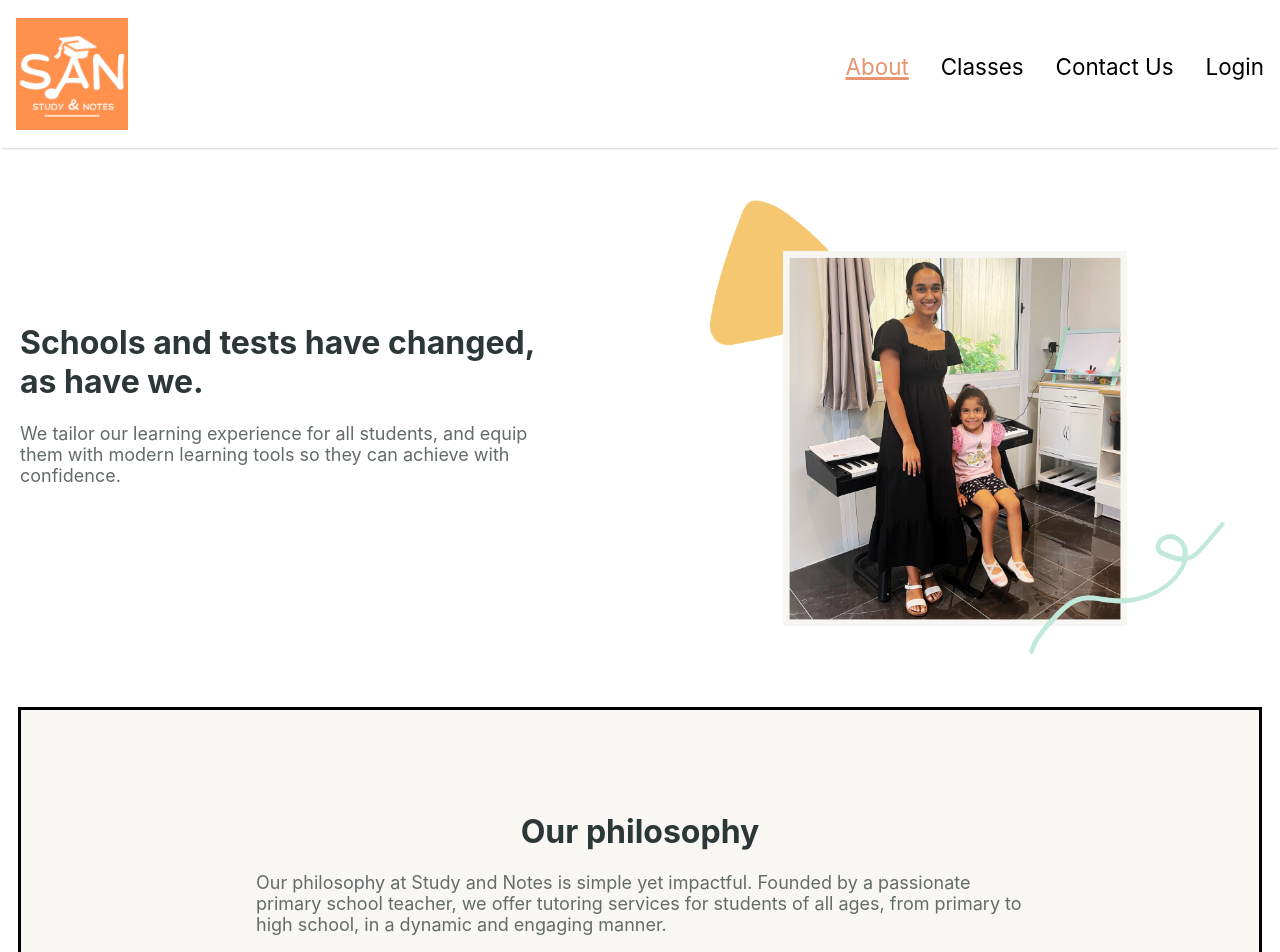
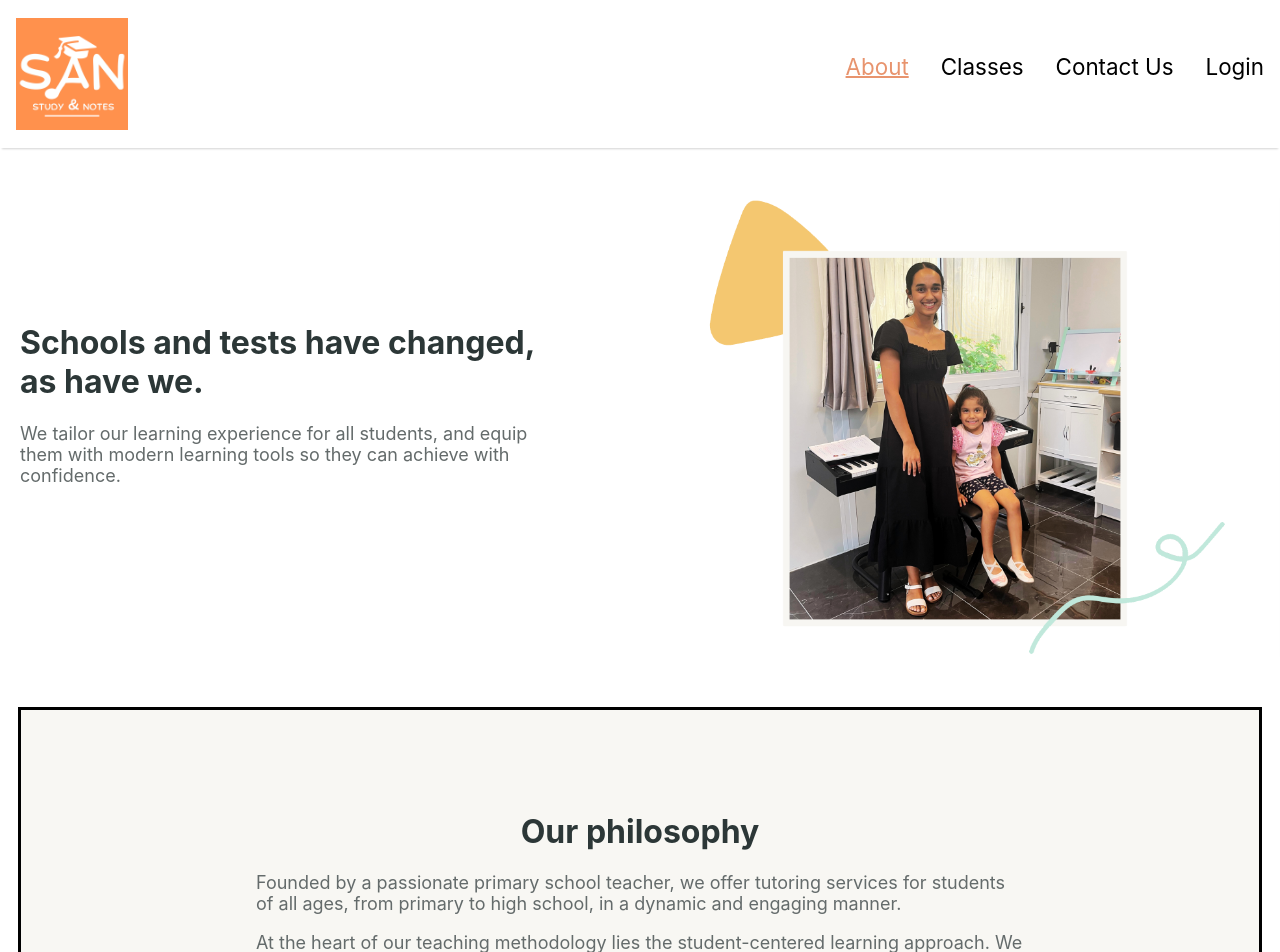
Before and after one commit to Hvbert1/tutor-test, a React (Vite) app: page /about in a window 1280 px wide. Shown: the top 952 px of the page. Built offline with nearby package versions, Linux system fonts and the light colour scheme.

Commit message:
css & text changes

```diff
--- a/src/App.css
+++ b/src/App.css
@@ -64,7 +64,7 @@ body {
 .navContent ul a::after {
   content: "";
   position: absolute;
-  height: 2.5px;
+  height: 2px;
   left: 0;
   bottom: 0;
   width: 0%;
@@ -78,7 +78,7 @@ body {
 
 .navContent .active {
   text-decoration-line: underline;
-  text-decoration-thickness: 2.5px;
+  text-decoration-thickness: 2px;
   color: #e8946e;
 }
 
--- a/src/components/Carousel.css
+++ b/src/components/Carousel.css
@@ -33,13 +33,15 @@
   font-style: italic;
   text-align: left;
   padding: none;
+  margin-top: -10px;
 }
 
 .star-symbol {
   font-size: 3rem;
   text-align: left;
-  margin-left: 60px;
-  color: #ff914d;
+  color: #e8946e;
+  padding: 0 1.5rem;
+  margin-top: -10px;
 }
 
 .carouselName {
--- a/src/components/Carousel.jsx
+++ b/src/components/Carousel.jsx
@@ -20,8 +20,8 @@ export const Carousel = () => {
     {
       key: 3,
       description:
-        '"Sanchea has been an amazing and diligent tutor for me within english and maths. She has helped me developed my analytical writing skills that I ended up transforming my grades from C to an A."',
-      person: "-Aloha",
+        '"I am impressed, Theo said Venkat\'s method of teaching made it easier for him to understand the questions."',
+      person: "-Connie",
     },
   ];
   const updateIndex = (newIndex) => {
@@ -36,7 +36,10 @@ export const Carousel = () => {
   return (
     <div className="carousel">
       <h1> From our families...</h1>
-      <span className="material-symbols-outlined star-symbol">family_star</span>
+      <span className="material-symbols-outlined star-symbol">
+        volunteer_activism
+      </span>
+
       <div
         className="inner"
         style={{ transform: `translateX(-${activeIndex * 100}%)` }}
--- a/src/pages/About.jsx
+++ b/src/pages/About.jsx
@@ -49,10 +49,9 @@ export default function About() {
           <h1>Our philosophy</h1>
           <div className="personalBody">
             <p>
-              Our philosophy at Study and Notes is simple yet impactful. Founded
-              by a passionate primary school teacher, we offer tutoring services
-              for students of all ages, from primary to high school, in a
-              dynamic and engaging manner.
+              Founded by a passionate primary school teacher, we offer tutoring
+              services for students of all ages, from primary to high school, in
+              a dynamic and engaging manner.
             </p>
             <p>
               At the heart of our teaching methodology lies the student-centered
```
